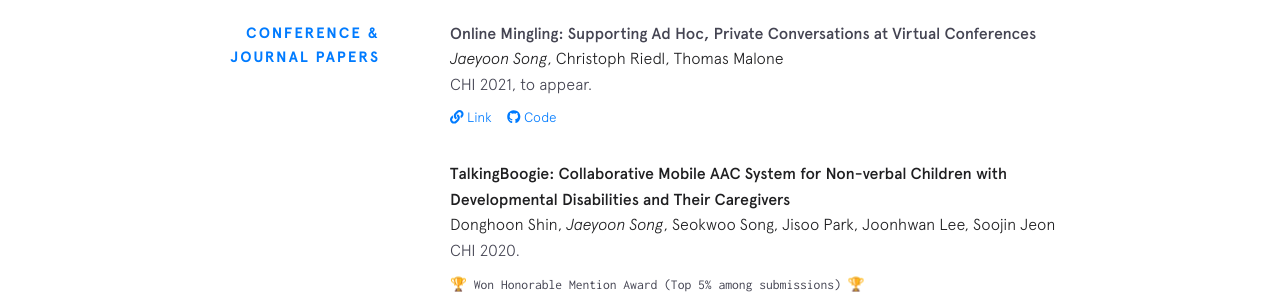
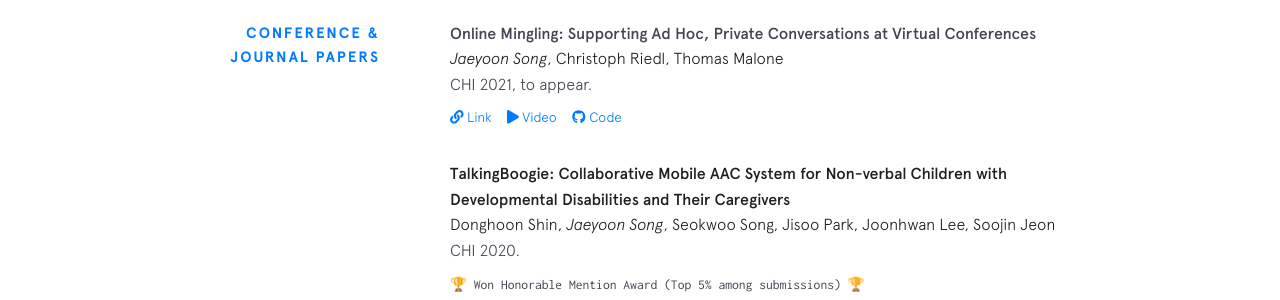
Before and after one commit to givemetarte/portfolio, a Jekyll site: the page built from publications.html, in a window 1280 px wide and 1270 px high. Shown: the part 154-454 px from the top of the window. Built offline with Jekyll 4.4.1, drawn with Linux system fonts in a browser that asks for light colours.

Commit message:
minglr video preview

```diff
--- a/_data/news.yml
+++ b/_data/news.yml
@@ -1,4 +1,4 @@
-- desc: "A paper has been conditionally accepted to CHI 2021: <strong><a class='black' href='https://cci.mit.edu/minglr/'>Online Mingling: Supporting Ad Hoc, Private Conversations at Virtual Conferences</a></strong>"
+- desc: "A paper has been conditionally accepted to CHI 2021: <strong><a class='black' href='https://youtu.be/Xruflul84ik'>Online Mingling: Supporting Ad Hoc, Private Conversations at Virtual Conferences</a></strong>"
   time: Dec 13, 2020
 
 - desc: "The Minglr project was quoted by the Harvard Business Review in '<strong><a class='black' href='https://hbr.org/2020/10/successful-remote-teams-communicate-in-bursts'>Successful Remote Teams Communicate in Bursts</a></strong>'"
--- a/_data/projects.yml
+++ b/_data/projects.yml
@@ -15,6 +15,7 @@ projects:
   desc: Supporting Ad Hoc, Private Conversations at Virtual Conferences
   link: https://cci.mit.edu/minglr/
   code: https://github.com/CCI-MIT/minglr
+  video: https://youtu.be/Xruflul84ik
   image: /images/minglr.jpg
 
   keywords:
```
